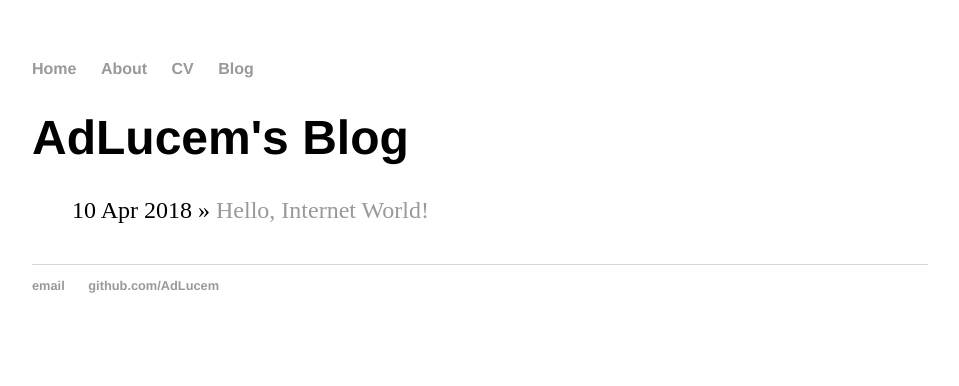
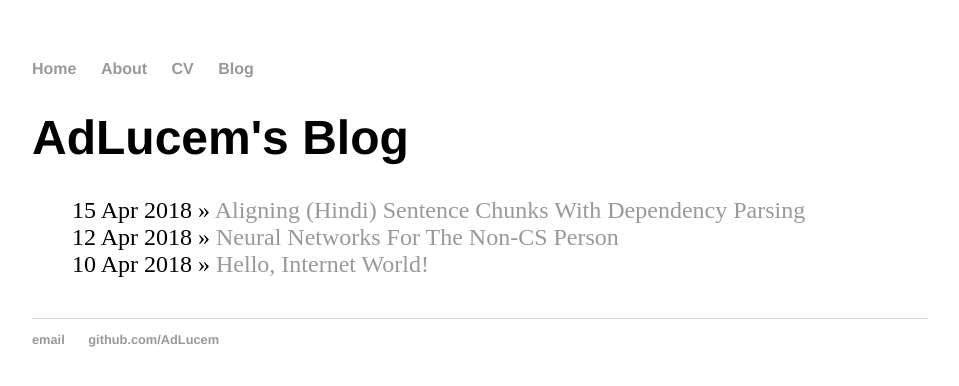
Before and after one commit to AdLucem/AdLucem.github.io, a Jekyll site: the page built from blog/index.html, in a window 1280 px wide. Shown: the top 386 px of the page, without its empty margins (160-1119 px from the left). Built offline with Jekyll 4.4.1, drawn with Linux system fonts in a browser that asks for light colours.

```diff
--- a/_posts/neural_nets.md
+++ b/_posts/2018-04-12-neural-nets.md
@@ -1,4 +1,8 @@
-# Neural Networks For The Non-CS Person
+---
+layout: post
+title: Neural Networks For The Non-CS Person
+date: 2018-04-12
+---
 
 This is the first of a series of posts
 
--- /dev/null
+++ b/_posts/2018-04-15-dependency-chunking.md
@@ -0,0 +1,13 @@
+---
+layout: post
+title: Aligning (Hindi) Sentence Chunks With Dependency Parsing
+date: 2018-04-15
+---
+
+So this is a bit of an odd problem, in that it doesn't usually show up
+
+You have a sentence. You have a different sentence, with more or less the same meaning, and with similar syntactic structure, but most of your words/word groups are different. Say, "That man was sesquipedally loquacious", and "That there man, 'e was an eloquent bloviator".
+
+Example provided to give some context of the problem. The actual reason why I'm working on this is that I have a machine-translation system. I have the source language sentences, I have their corresponding machine-generated target language sentences, and I have their corresponding _postedited_ sentences- where, for each machine-translated sentence, a hired human looked at it, decided which bits needed improvement, and then rewrote it accordingly.
+
+What I want to do here is
```
